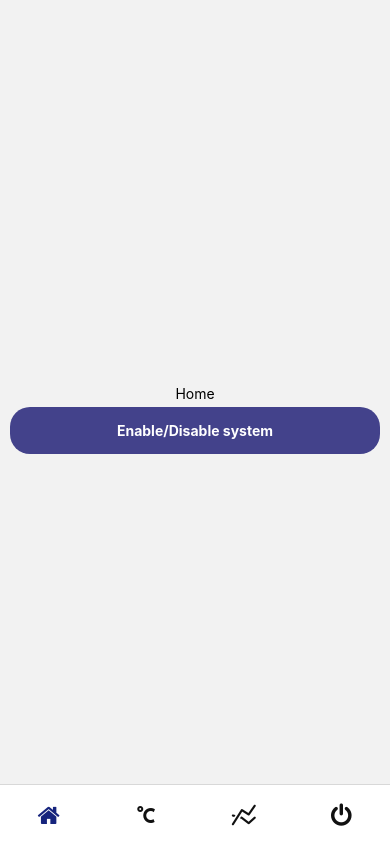
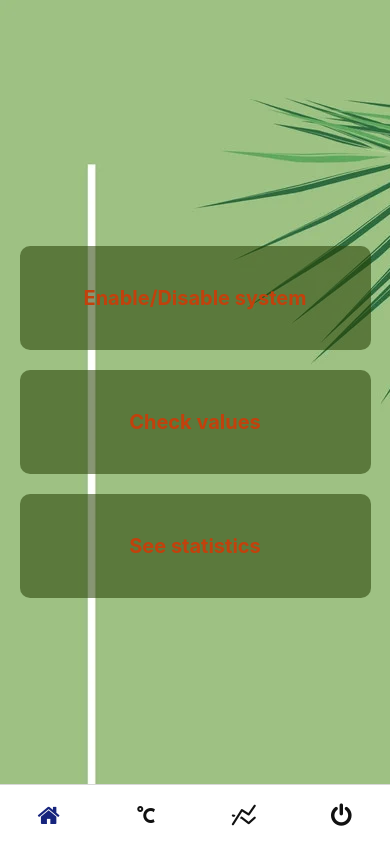
Before and after one commit to AndreeaRadu1/Smart-Greenhouse, a React Native app in the folder SmartGreenhouse/mobileApp/: screen /Home in a window 390 px wide. Built offline with nearby package versions, Linux system fonts and the light colour scheme.

Commit message:
Add background image and home button

```diff
--- a/SmartGreenhouse/mobileApp/App.js
+++ b/SmartGreenhouse/mobileApp/App.js
@@ -1,5 +1,5 @@
 import { StatusBar } from 'expo-status-bar';
-import { StyleSheet, Text, View } from 'react-native';
+import { StyleSheet, Text, View, ImageBackground } from 'react-native';
 import { Home, CheckValues, Statistics, SystemOnOff } from "./src/screens";
 import { createBottomTabNavigator } from '@react-navigation/bottom-tabs';
 import { NavigationContainer } from '@react-navigation/native';
@@ -7,6 +7,7 @@ import { FontAwesome } from '@expo/vector-icons';
 import { MaterialCommunityIcons } from '@expo/vector-icons';
 import { Entypo } from '@expo/vector-icons';
 import { Feather } from '@expo/vector-icons';
+import backgroundImage from './assets/plants.webp'
 
 const Tab = createBottomTabNavigator()
 const screenOptions = {
@@ -25,6 +26,7 @@ const screenOptions = {
 
 export default function App() {
   return (
+    <View  style={styles.container}>
       <NavigationContainer>
         <Tab.Navigator screenOptions={screenOptions}>
           <Tab.Screen
@@ -85,19 +87,14 @@ export default function App() {
 
         </Tab.Navigator>
       </NavigationContainer>
-
-    // <View style={styles.container}>
-    //   <Text>Hello!</Text>
-    //   <StatusBar style="auto" />
-    // </View>
+      </View>
   );
 }
 
 const styles = StyleSheet.create({
   container: {
     flex: 1,
-    backgroundColor: '#fff',
-    alignItems: 'center',
     justifyContent: 'center',
+
   },
 });
--- /dev/null
+++ b/SmartGreenhouse/mobileApp/src/components/homeButton/HomeButton.js
@@ -0,0 +1,60 @@
+import React from 'react';
+import { View, Text, StyleSheet, Pressable, TouchableOpacity } from 'react-native';
+
+const HomeButton = ({ onPress, text, type = "PRIMARY" }) => {
+    return (
+        <TouchableOpacity onPress={onPress} style={[styles.container, styles[`container_${type}`]]} >
+            <Text style={[styles.text, styles[`text_${type}`]]}>{text}</Text>
+        </TouchableOpacity>
+    );
+}
+
+const styles = StyleSheet.create({
+    container: {
+        width: '90%',
+
+        padding: 40,
+        marginVertical: 10,
+
+        alignItems: 'center',
+        borderRadius: 10,
+    },
+
+    container_PRIMARY: {
+        backgroundColor: 'rgba(35, 62, 0, 0.54)'
+    },
+
+    container_SECONDARY: {
+        backgroundColor: '#43428b',
+        marginBottom: 40,
+        marginTop: 40,
+    },
+
+    text_SECONDARY: {
+        color: 'white',
+    },
+
+    container_Welcome: {
+        backgroundColor: 'white',
+    },
+
+    text_Welcome: {
+        color: 'black',
+    },
+
+    container_TERTIARY: {
+
+    },
+
+    text: {
+        fontWeight: 'bold',
+        color: '#C2410C',
+        fontSize: 20
+    },
+
+    text_TERTIARY: {
+        color: 'grey',
+    },
+});
+
+export default HomeButton;
--- /dev/null
+++ b/SmartGreenhouse/mobileApp/src/components/homeButton/index.js
@@ -0,0 +1 @@
+export {default} from './HomeButton';
--- a/SmartGreenhouse/mobileApp/src/screens/Home.js
+++ b/SmartGreenhouse/mobileApp/src/screens/Home.js
@@ -1,9 +1,9 @@
 import React, { useState, Component, useEffect } from 'react';
-import { StyleSheet, Text, View, TouchableOpacity } from 'react-native'
+import { StyleSheet, Text, View, TouchableOpacity, ImageBackground } from 'react-native'
 import { StatusBar } from 'expo-status-bar';
 import { useNavigation } from '@react-navigation/native';
 import { useForm, Controller } from 'react-hook-form';
-import CustomButton from '../components/customButton';
+import HomeButton from '../components/homeButton';
 
 
 export default function Home() {
@@ -15,13 +15,22 @@ export default function Home() {
       navigation.navigate('SystemOnOff');
     };
 
+    const onCheckValuesPressed = () => {
+      navigation.navigate('CheckValues');
+    };
+
+    const onSeeStatisticsPressed = () => {
+      navigation.navigate('Statistics');
+    };
+
     return (
-      <View style={styles.container}>
-        <Text>Home</Text>
-        <StatusBar style="auto" />
-        <CustomButton text="Enable/Disable system" onPress={handleSubmit(onEnableDisablePressed)} />
-      </View>
-
+      <ImageBackground source={require('../images/plants.webp')} style={styles.backgroundImage}>
+        <View style={styles.container}>
+          <HomeButton text="Enable/Disable system" onPress={handleSubmit(onEnableDisablePressed)} />
+          <HomeButton text="Check values" onPress={handleSubmit(onCheckValuesPressed)} />
+          <HomeButton text="See statistics" onPress={handleSubmit(onSeeStatisticsPressed)} />
+        </View>
+      </ImageBackground>
     );
   }
 
@@ -31,4 +40,10 @@ export default function Home() {
       alignItems: 'center',
       justifyContent: 'center',
     },
+    backgroundImage: {
+      flex: 1,
+      resizeMode: 'cover',
+      justifyContent: 'center',
+    },
+
   });
```
Also changed, not shown: SmartGreenhouse/mobileApp/assets/plants.webp (added), SmartGreenhouse/mobileApp/src/images/plants.webp (added). Lines whose indentation alone changed are shown as unchanged.
